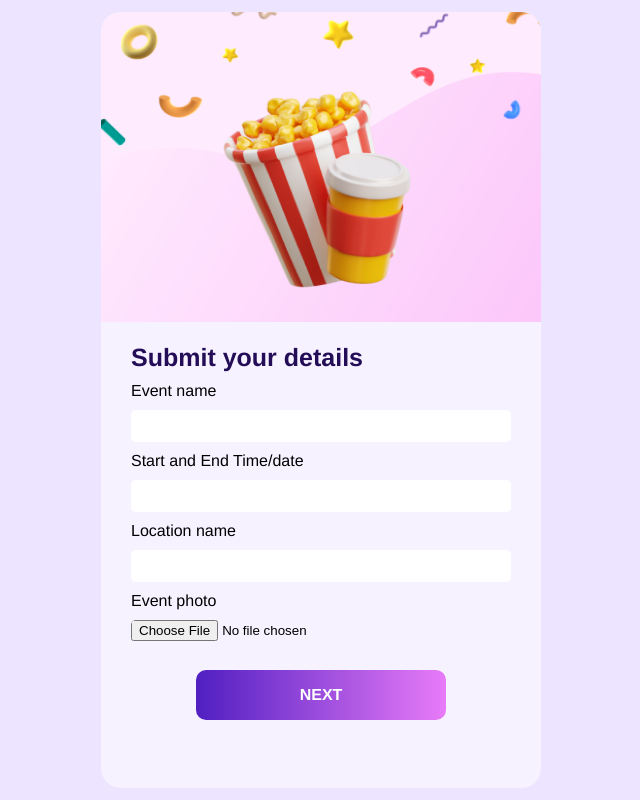
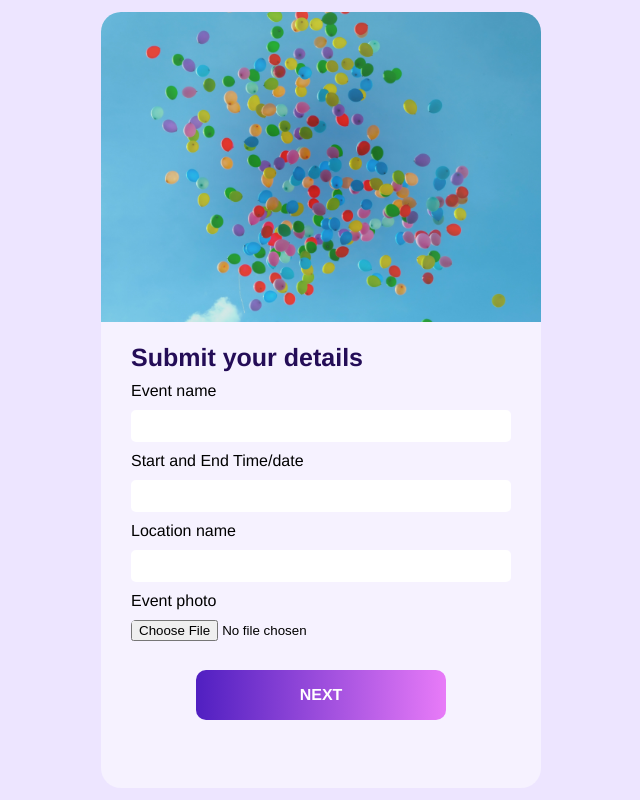
Before and after one commit to hongchan88/evicted-ta, a React (Create React App) app: page /create in a window 1280 px wide. Shown: the whole page, without its empty margins (319-959 px from the left). Built offline with nearby package versions, Linux system fonts and the light colour scheme.

Commit message:
clean up , pointer cursor , img change

```diff
--- a/src/component/InfoBar/styles.module.scss
+++ b/src/component/InfoBar/styles.module.scss
@@ -3,6 +3,7 @@
   align-items: center;
   justify-content: space-between;
   height: 50px;
+  cursor: pointer;
   .icon {
     height: 50px;
     width: 50px;
--- a/src/pages/Create/index.jsx
+++ b/src/pages/Create/index.jsx
@@ -6,7 +6,7 @@ const Create = (props) => {
     <main>
       <div className={styles.leftWrapper}>
         <div className={styles.imgContainer}>
-          <img src='/img/landingImg.png' width='100%' height='100%' />
+          <img src='/img/create2.jpg' width='100%' height='100%' />
         </div>
         <div className={styles.description}>
           <div>
@@ -22,15 +22,7 @@ const Create = (props) => {
             <label>Event photo</label>
             <input type='file' />
           </div>
-          {/* <div className={styles.inviteInfo}>
-            <div className={styles.text}>
-              <span>14 responses &#x2022; </span>
-              <span>see guests</span>
-            </div>
-            <div className={styles.btn}>
-              <span>🤝 Invite</span>
-            </div>
-          </div> */}
+
           <div className={styles.btnWrapper}>
             <Link to='/event' style={{ textDecoration: 'none' }}>
               <div className={styles.createEventBtn}>
--- a/src/pages/Create/styles.module.scss
+++ b/src/pages/Create/styles.module.scss
@@ -11,6 +11,9 @@ main {
     background-color: #f6f2ff;
     .imgContainer {
       height: 40%;
+      img {
+        object-fit: cover;
+      }
     }
     .description {
       padding: 10px 30px;
--- a/src/pages/Landing/index.jsx
+++ b/src/pages/Landing/index.jsx
@@ -25,7 +25,7 @@ const Landing = (props) => {
             <div className={styles.inviteInfo}>
               <div className={styles.text}>
                 <span>14 responses &#x2022; </span>
-                <span>see guests</span>
+                <span className={styles.guests}>see guests</span>
               </div>
               <div className={styles.btn}>
                 <span>🤝 Invite</span>
--- a/src/pages/Landing/styles.module.scss
+++ b/src/pages/Landing/styles.module.scss
@@ -48,12 +48,14 @@ main {
             span:nth-child(2) {
               color: #9747ff;
               font-weight: 400;
+              cursor: pointer;
             }
           }
           .btn {
             border-radius: 10px;
             background-color: #8456ec;
             padding: 10px;
+            cursor: pointer;
             span {
               color: white;
               font-weight: 800;
@@ -83,6 +85,7 @@ main {
         flex-direction: column;
         align-items: flex-end;
         width: 100%;
+
         .heading {
           color: #240d57;
           font-size: 80px;
```
Also changed, not shown: public/img/create2.jpg (added).
